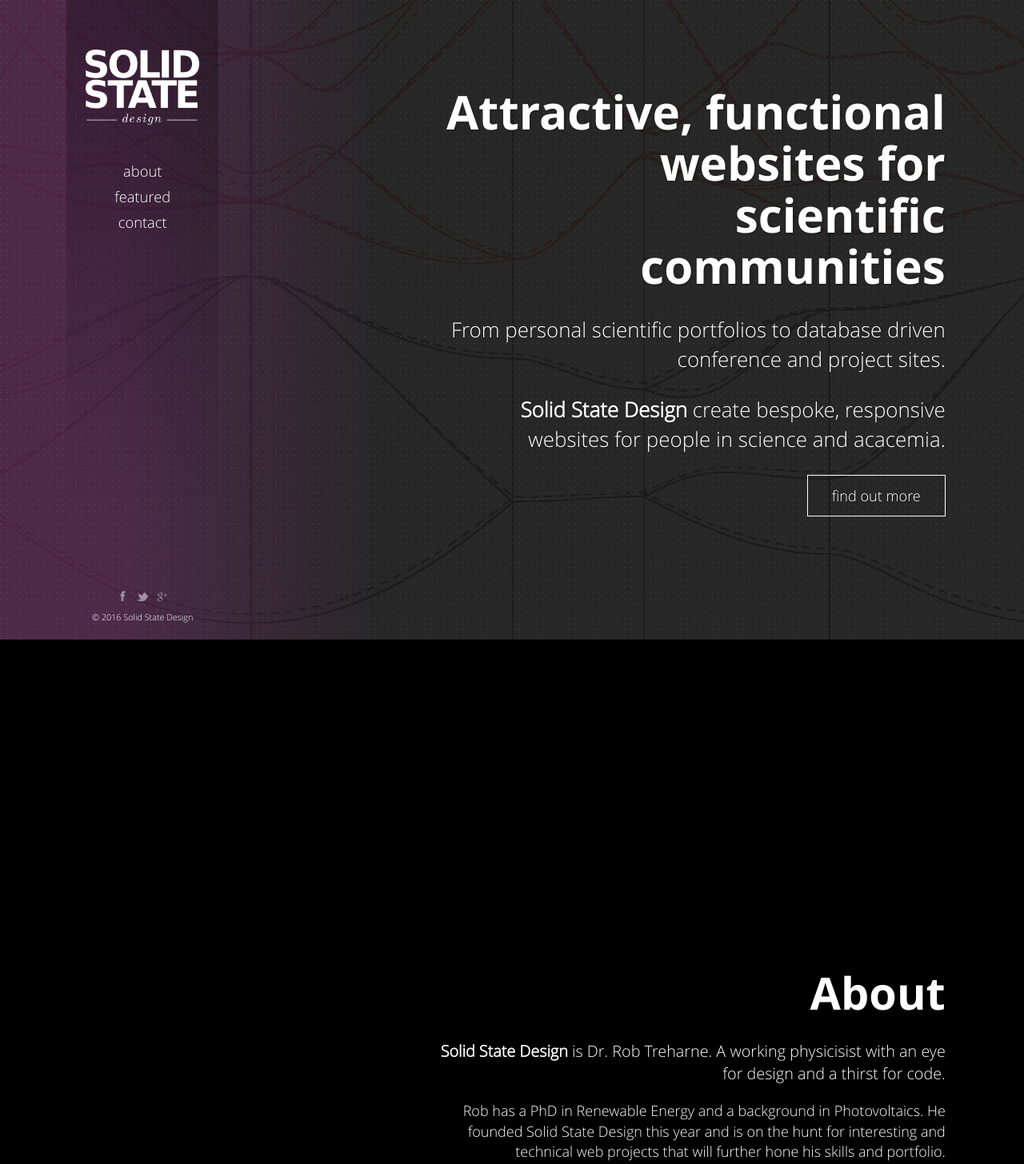
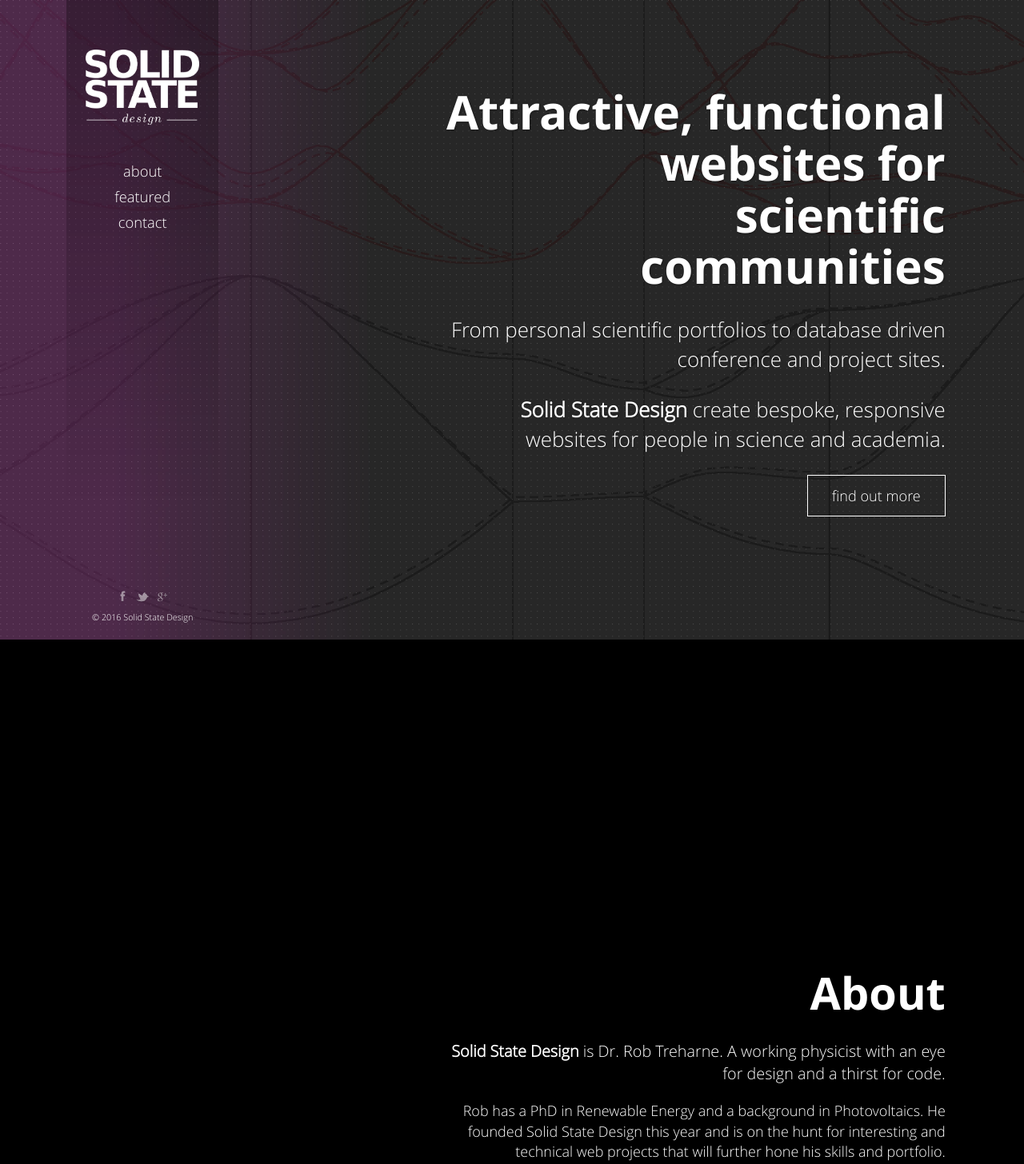
Before and after one commit to solstatdes/solidstatedesign, a Django app: page / in a window 1280 px wide. Shown: the top 1456 px of the page at 80% size. Run offline with Django 3.2, Linux system fonts and the light colour scheme; some libraries are stand-ins or nearby versions.

Commit message:
spelling mistakes

```diff
--- a/templates/home.html
+++ b/templates/home.html
@@ -77,7 +77,7 @@
                 <section class="feature-text">
                   <h1>Attractive, functional websites for scientific communities</h1>
                   <p>From personal scientific portfolios to database driven conference and project sites.</p>
-                  <p><strong>Solid State Design</strong> create bespoke, responsive websites for people in science and acacemia.</p>
+                  <p><strong>Solid State Design</strong> create bespoke, responsive websites for people in science and academia.</p>
                   <p><a href="#text" class="link-scroll btn btn-outline-inverse btn-lg">find out more</a></p>
                 </section>
 
@@ -91,7 +91,7 @@
 
                 <h1 class="section-title">About</h1>
 
-                <p class="feature-paragraph"><strong>Solid State Design</strong> is Dr. Rob Treharne. A working physicisist with an eye for design and a thirst for code. </p>
+                <p class="feature-paragraph"><strong>Solid State Design</strong> is Dr. Rob Treharne. A working physicist with an eye for design and a thirst for code. </p>
                 <p>Rob has a PhD in Renewable Energy and a background in Photovoltaics. He founded Solid State Design this year and is on the hunt for interesting and technical web projects that will further hone  his skills and portfolio.</p>
             </div><!-- .col-sm-10 -->
           </div><!-- .content-wrapper -->
```
